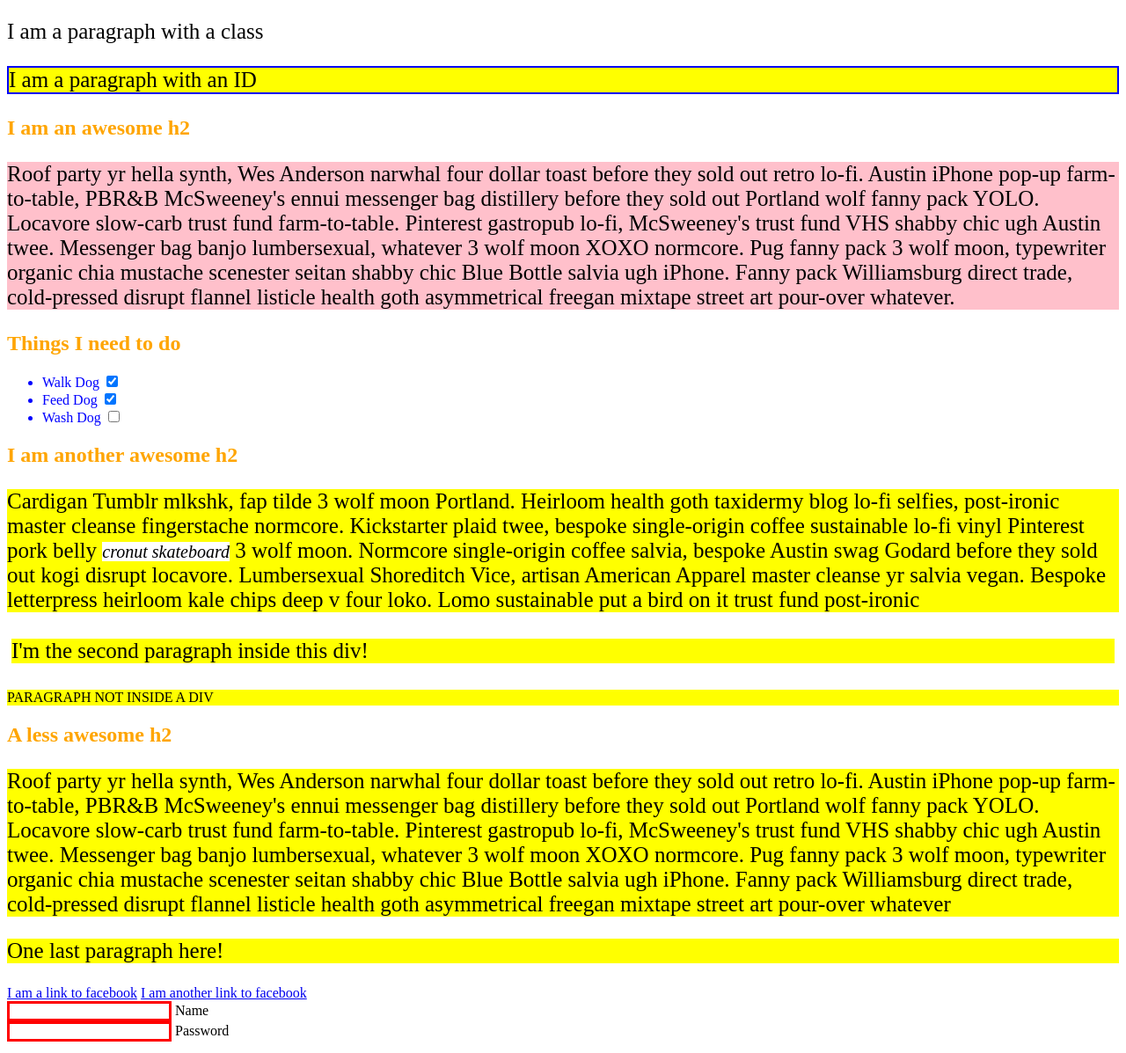
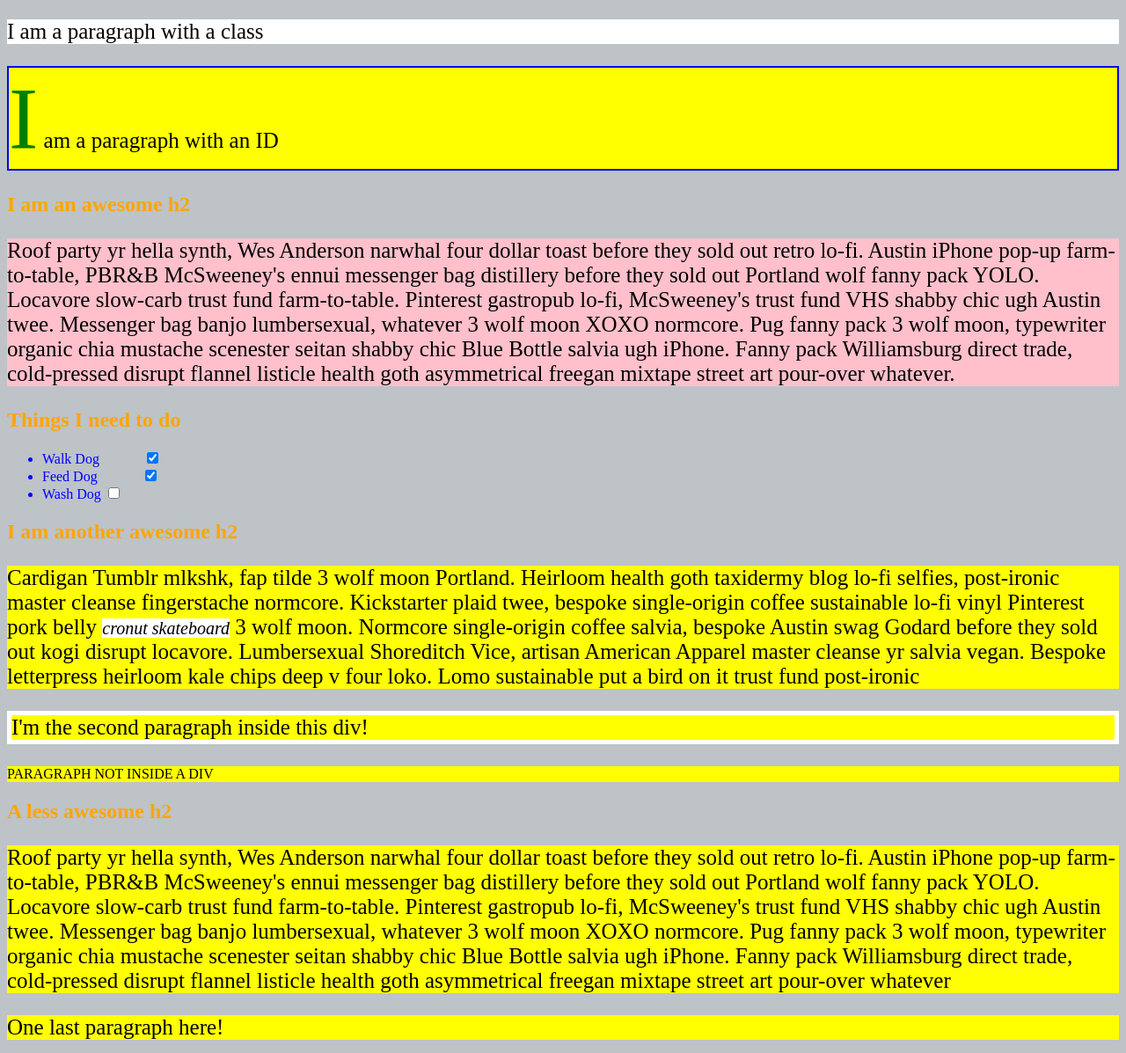
Before and after one commit to 2mill/web-dev-complete, a plain HTML site: page unit-5/exercise-starter/selectorsExercise.html in a window 1280 px wide. Shown: the part 87-1284 px from the top of the page at 88% size. Drawn offline with Linux system fonts and the light colour scheme.

Commit message:
Finished the exercise

```diff
--- a/unit-5/exercise-starter/selectors.css
+++ b/unit-5/exercise-starter/selectors.css
@@ -4,7 +4,7 @@ DO NOT ALTER THE EXISTING HTML TO DO THIS.  WRITE ONLY CSS!
 /* Give the <body> element a background of #bdc3c7*/
 body {
 
-    background : #bdc3c7'
+    background : #bdc3c7;
 }
 
 
@@ -79,15 +79,24 @@ div:nth-of-type(3) em {
 /*You may need to research some other selectors and properties*/
 
 /*Make all "checked" checkboxes have a left margin of 50px(margin-left: 50px)*/
-
-
+input[type=checkbox]:checked {
+    margin-left : 50px;
+}
 /* Make the <label> elements all UPPERCASE without changing the HTML(definitely look this one up*/
-
-
+label {
+    text-transform : uppercase;
+}
 /*Make the first letter of the element with id 'special' green and 100px font size(font-size: 100)*/
-
-
+#special:first-letter {
+    color :green;
+    font-size : 100px;
+}
 /*Make the <h1> element's color change to blue when hovered over */
-
+h1:hover {
+    color : blue;
+}
 
 /*Make the <a> element's that have been visited gray */
+a:visited {
+        color : gray;
+}
```
